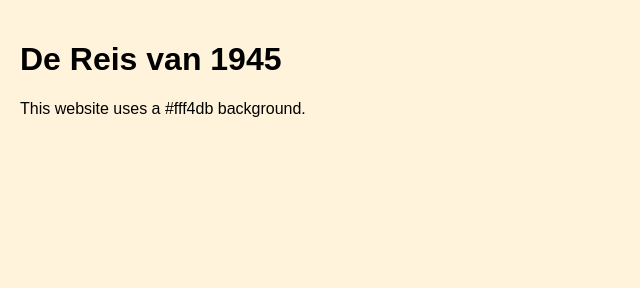
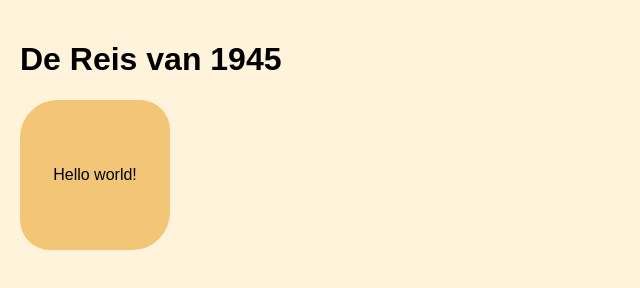
Before and after one commit to FrostCat224/fcmod, a plain HTML site: page reisplan/index.html in a window 1280 px wide. Shown: the whole page, without its empty margins (0-640 px from the left). Drawn offline with Linux system fonts and the light colour scheme.

Commit message:
Update index.html

```diff
--- a/reisplan/index.html
+++ b/reisplan/index.html
@@ -6,6 +6,21 @@
     <title>My Website</title>
 
     <style>
+        .blob {
+    background: #f2c577;
+    display: inline-flex;
+    align-items: center;
+    justify-content: center;
+
+    min-width: 150px;
+    min-height: 150px;
+    padding: 30px;
+
+    border-radius: 25% 20% 25% 20%;
+
+    text-align: center;
+    box-sizing: border-box;
+}
         body {
             background-color: #fff4db;
             font-family: Arial, sans-serif;
@@ -16,6 +31,8 @@
 </head>
 <body>
     <h1>De Reis van 1945</h1>
-    <p>This website uses a #fff4db background.</p>
+    <div class="blob">
+        Hello world!
+    </div>
 </body>
 </html>
```
